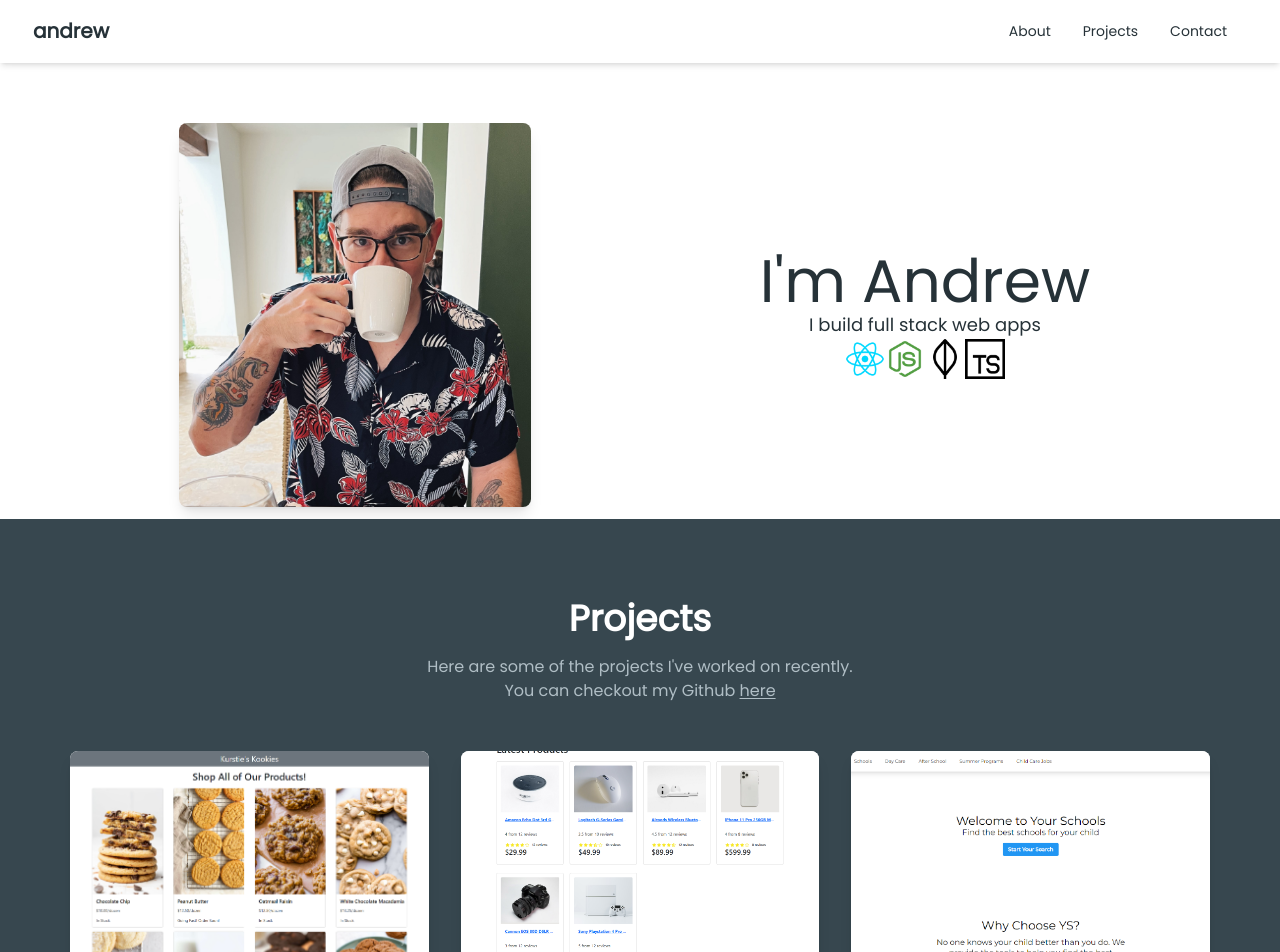
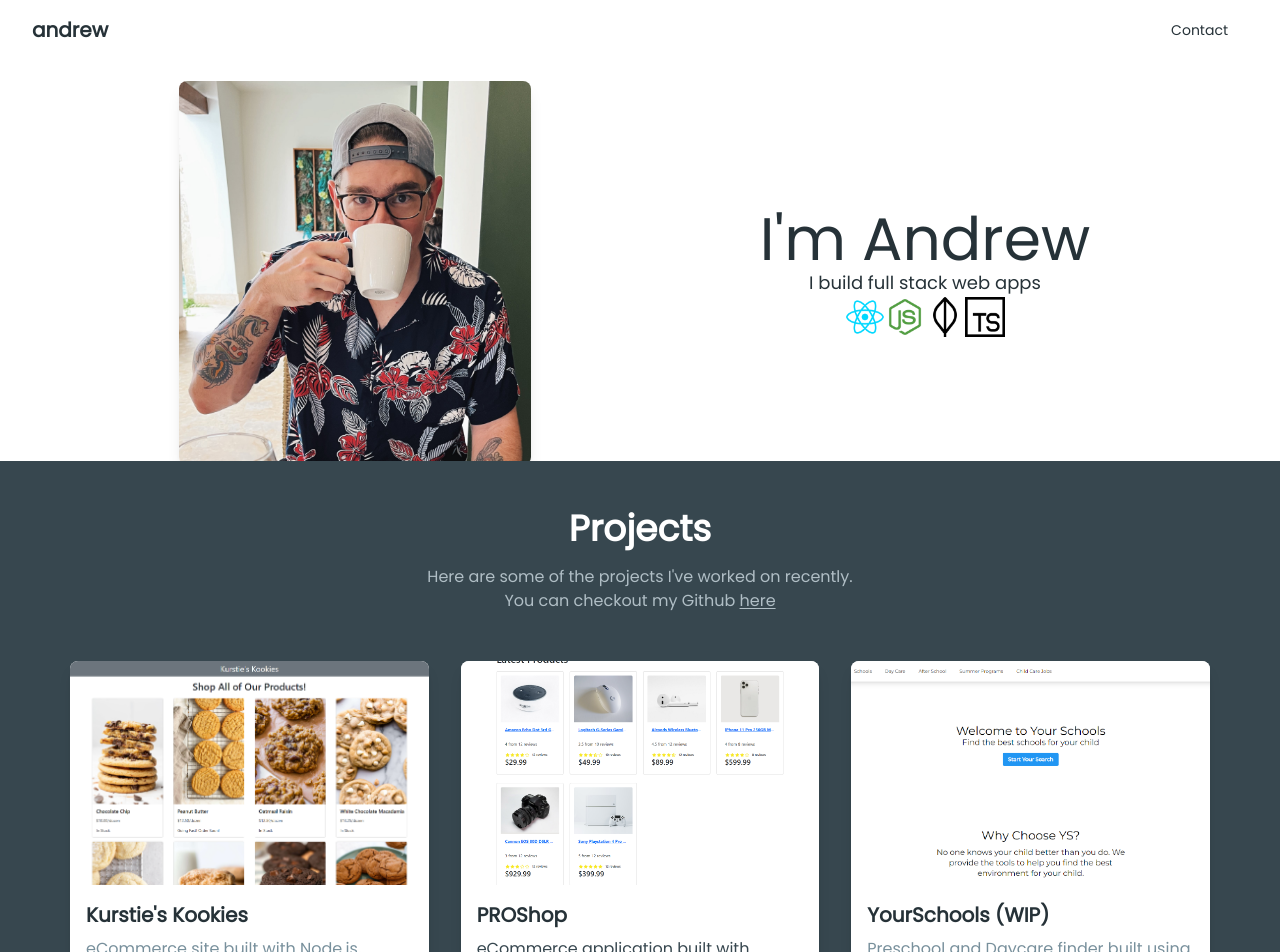
Before and after one commit to AndrewCMonson/portfolio, a React (Vite) app: page / in a window 1280 px wide. Shown: the top 952 px of the page. Built offline with nearby package versions, Linux system fonts and the light colour scheme.

Commit message:
styling overhaul back to one page app

```diff
--- a/src/App.jsx
+++ b/src/App.jsx
@@ -1,13 +1,29 @@
-import { Outlet } from 'react-router-dom';
 import Nav from './components/Navbar.jsx';
+import Hero from './components/Hero.jsx';
+import Projects from './components/Projects.jsx';
+import ContactForm from './components/ContactForm.jsx';
+import useScrollDirection from './hooks/useScrollDirection.js';
 
 const App = () => {
+	const scrollDirection = useScrollDirection();
+
 	return (
 		<>
-			<Nav />
-			<main className="flex-auto">
-				<Outlet />
-			</main>
+			<div
+				className={`sticky ${
+					scrollDirection === 'down' ? '-top-24' : 'top-0'
+				}`}
+			>
+				<Nav />
+			</div>
+
+			<div className="h-full flex flex-col bg-blue-gray-800">
+				<Hero />
+				<Projects />
+				<section className="container mx-auto flex flex-col justify-center">
+					<ContactForm />
+				</section>
+			</div>
 		</>
 	);
 };
--- a/src/components/About.jsx
+++ b/src/components/About.jsx
@@ -1,4 +1,15 @@
 const About = () => {
-	return <div>About</div>;
+	return (
+		<section className="flex flex-col h-full">
+			<div className="text-center my-12 container mx-auto">
+				<h2 className="text-4xl font-bold text-blue-gray-900">About Me</h2>
+				<p className="text-blue-gray-400">Everyone has a story.</p>
+			</div>
+			<div className="container mx-auto px-4">
+				<p className="w-1/2">After a 10 year career in the military, I decided to become a technical recruiter. Along the way, I fell in love with the industry and decided to pursue development myself.</p>
+				<p className="w-1/2">I have experience with JavaScript, React, Node.js, and MongoDB. I am currently learning Typescript and AWS.</p>
+			</div>
+		</section>
+	);
 };
 export default About;
--- a/src/components/ContactForm.jsx
+++ b/src/components/ContactForm.jsx
@@ -2,7 +2,9 @@ import { Card, Input, Button, Typography } from '@material-tailwind/react';
 
 export function ContactForm() {
 	return (
-		<Card color="transparent" shadow={false} className="px-4">
+		<>
+			<div id="contact"className="container mx-auto px-4 flex justify-center py-12">
+				<Card color="transparent" shadow={false} className="px-4 content-center">
 					<Typography variant="h4" color="blue-gray">
 						I&apos;d love to hear from you!
 					</Typography>
@@ -10,7 +12,7 @@ export function ContactForm() {
 						Shoot me an email and let me know how I can help.
 					</Typography>
 					<form className="mt-8 mb-2 w-80 max-w-screen-lg sm:w-96">
-				<div className="mb-1 flex flex-col gap-6">
+						<div className="mb-1 flex flex-col gap-6 content-center">
 							<Typography variant="h6" color="blue-gray" className="-mb-3">
 								Your Name
 							</Typography>
@@ -45,11 +47,13 @@ export function ContactForm() {
 								</div>
 							</div>
 						</div>
-				<Button className="mt-6" fullWidth>
+						<Button className="mt-6 bg-blue-gray-700" fullWidth>
 							send it
 						</Button>
 					</form>
 				</Card>
+			</div>
+		</>
 	);
 }
 
--- a/src/components/Hero.jsx
+++ b/src/components/Hero.jsx
@@ -1,8 +1,8 @@
 const Hero = () => {
 	return (
 		<>
-			<section className="md:pt-12 bg-white md:h-1/2">
-				<div className="flex flex-row items-center justify-evenly container mx-auto">
+			<section className="bg-white md:h-1/2">
+				<div className="flex flex-row items-center justify-evenly container mx-auto mt-2">
 					<div className="w-1/2 flex justify-center items-center ">
 						<div className="p-3 flex flex-row justify-center">
 							<img
--- a/src/components/Navbar.jsx
+++ b/src/components/Navbar.jsx
@@ -18,34 +18,14 @@ export function Nav() {
 	}, []);
 
 	const navList = (
-		<ul className="mt-2 mb-4 flex flex-col gap-2 lg:mb-0 lg:mt-0 lg:flex-row lg:items-center lg:gap-6">
+		<ul className=" mt-2 mb-4 flex flex-col gap-2 lg:mb-0 lg:mt-0 lg:flex-row lg:items-center lg:gap-6">
 			<Typography
 				as="li"
 				variant="small"
 				color="blue-gray"
 				className="p-1 font-normal"
 			>
-				<a href="/about" className="flex items-center">
-					About
-				</a>
-			</Typography>
-			<Typography
-				as="li"
-				variant="small"
-				color="blue-gray"
-				className="p-1 font-normal"
-			>
-				<a href="/projects" className="flex items-center">
-					Projects
-				</a>
-			</Typography>
-			<Typography
-				as="li"
-				variant="small"
-				color="blue-gray"
-				className="p-1 font-normal"
-			>
-				<a href="/contact" className="flex items-center">
+				<a href="#contact" className="flex items-center">
 					Contact
 				</a>
 			</Typography>
@@ -54,8 +34,8 @@ export function Nav() {
 
 	return (
 		<Navbar
-			className="top-0 z-10 h-max max-w-full rounded-none px-4 py-2 lg:px-8 lg:py-4"
-			color="white"
+			className="sticky top-0 z-10 h-max max-w-full rounded-none px-4 py-2 lg:px-8 lg:py-4"
+			color="transparent"
 			shadow={true}
 		>
 			<div className="flex items-center justify-between text-blue-gray-900">
--- a/src/components/Projects.jsx
+++ b/src/components/Projects.jsx
@@ -1,7 +1,7 @@
 const Projects = () => {
 	return (
 		<>
-			<section id="projects" className="pt-12 md:pt-20 px-6 h-2/3 bg-blue-gray-800">
+			<section id="projects" className="py-12 px-6 h-2/3 bg-blue-gray-800">
 				<div className="container mx-auto">
 					<div className="text-center mb-12">
 						<h2 className="text-4xl font-bold text-white mb-4">
--- /dev/null
+++ b/src/hooks/useScrollDirection.js
@@ -0,0 +1,29 @@
+import { useState, useEffect } from 'react';
+
+const useScrollDirection = () =>{
+	const [scrollDirection, setScrollDirection] = useState(null);
+
+	useEffect(() => {
+		let lastScrollY = window.scrollY;
+
+		const updateScrollDirection = () => {
+			const scrollY = window.scrollY;
+			const direction = scrollY > lastScrollY ? 'down' : 'up';
+			if (
+				direction !== scrollDirection &&
+				(scrollY - lastScrollY > 10 || scrollY - lastScrollY < -10)
+			) {
+				setScrollDirection(direction);
+			}
+			lastScrollY = scrollY > 0 ? scrollY : 0;
+		};
+		window.addEventListener('scroll', updateScrollDirection); // add event listener
+		return () => {
+			window.removeEventListener('scroll', updateScrollDirection); // clean up
+		};
+	}, [scrollDirection]);
+
+	return scrollDirection;
+}
+
+export default useScrollDirection;
--- a/src/main.jsx
+++ b/src/main.jsx
@@ -1,31 +1,11 @@
 import React from 'react';
 import ReactDOM from 'react-dom/client';
-import {
-	createBrowserRouter,
-	createRoutesFromElements,
-	Route,
-	RouterProvider,
-} from 'react-router-dom';
 import App from './App.jsx';
-import About from './components/About.jsx';
-import Projects from './components/Projects.jsx';
-import ContactPage from './pages/ContactPage.jsx';
-import LandingPage from './pages/LandingPage.jsx';
 import './index.css';
 
-const router = createBrowserRouter(
-	createRoutesFromElements(
-		<Route path="/" element={<App />}>
-			<Route index={true} path="/" element={<LandingPage />} />
-			<Route path="/about" element={<About />} />
-			<Route path="/projects" element={<Projects />} />
-			<Route path="/contact" element={<ContactPage />} />
-		</Route>
-	)
-);
 
 ReactDOM.createRoot(document.getElementById('root')).render(
 	<React.StrictMode>
-		<RouterProvider router={router} />
+		<App />
 	</React.StrictMode>
 );
--- a/src/pages/ContactPage.jsx
+++ /dev/null
@@ -1,10 +0,0 @@
-import ContactForm from '../components/ContactForm';
-
-const ContactPage = () => {
-	return (
-		<div className="container mx-auto flex h-full flex-row justify-center pt-20 ">
-			<ContactForm />
-		</div>
-	);
-};
-export default ContactPage;
--- a/src/pages/LandingPage.jsx
+++ /dev/null
@@ -1,14 +0,0 @@
-import Hero from '../components/Hero.jsx';
-import Projects from '../components/Projects.jsx';
-
-const LandingPage = () => {
-	return (
-		<>
-			<div className="h-full flex flex-col bg-blue-gray-800">
-				<Hero />
-				<Projects />
-			</div>
-		</>
-	);
-};
-export default LandingPage;
```
Lines whose indentation alone changed are shown as unchanged.
